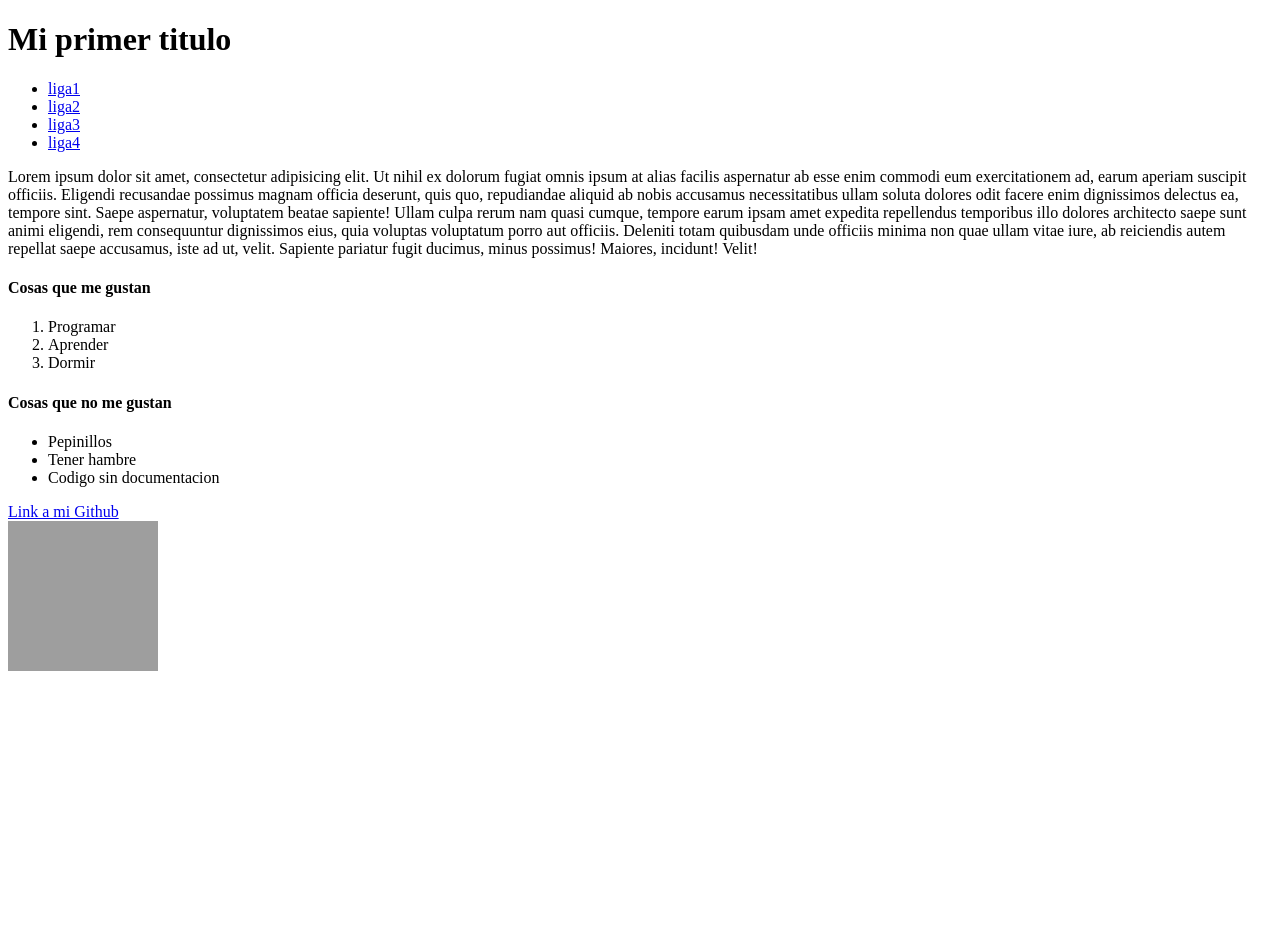
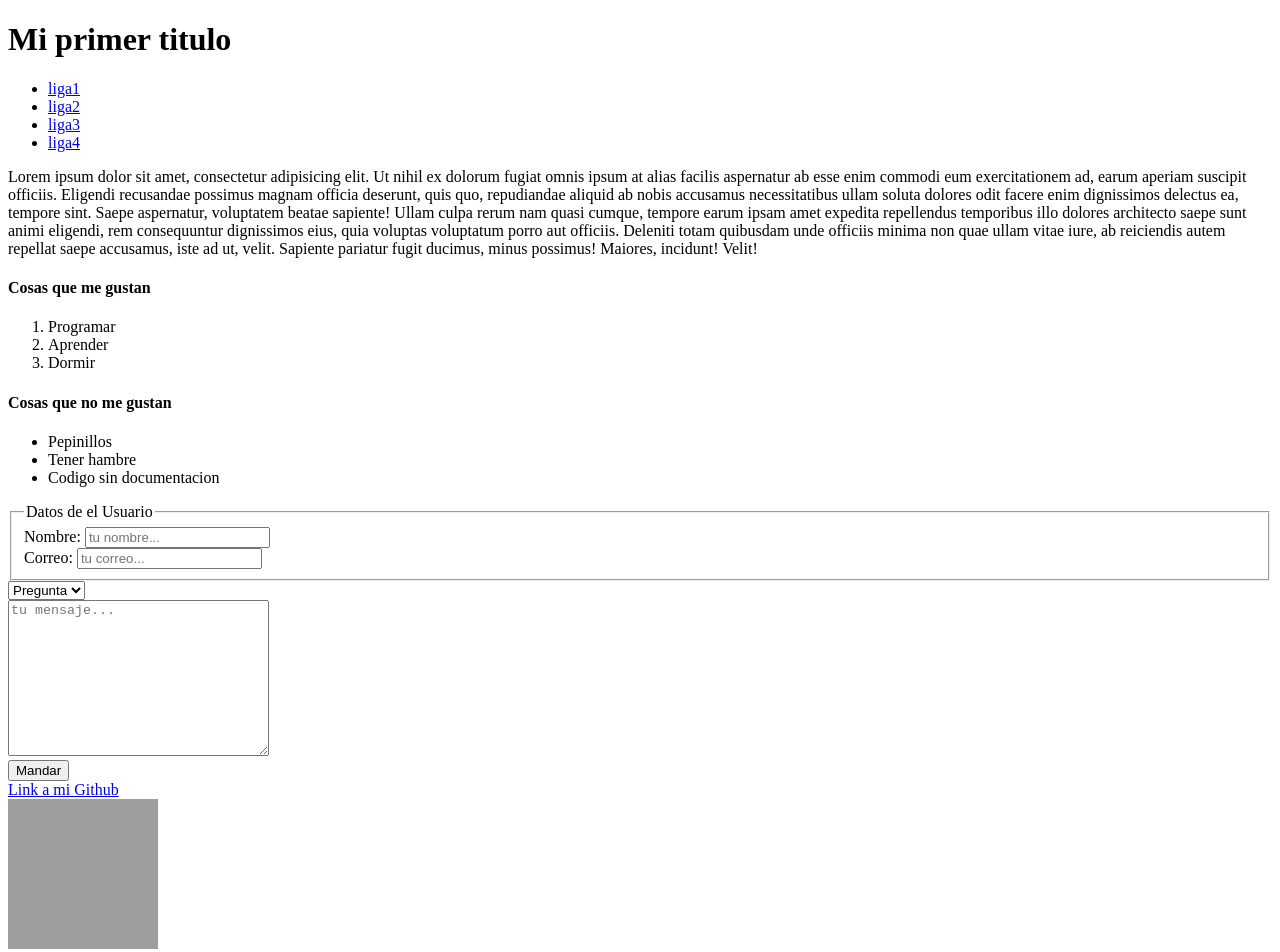
Before and after one commit to Arcej/mi-pagina, a plain HTML site: page index.html in a window 1280 px wide. Before the commit the page ends 800 px from the top, so only its background shows below. Drawn offline with Linux system fonts and the light colour scheme; grey boxes are pictures that could not be loaded.

Commit message:
Created page

```diff
--- a/index.html
+++ b/index.html
@@ -58,6 +58,40 @@ un documento de typo HTML5 -->
 			<li>Codigo sin documentacion</li>
 		</ul>
 	</section>
+	<!-- Creamos una forma -->
+	<form action="">
+		<!-- Crea un grupo de inputs-->
+		<fieldset>
+			<!-- Titulo de el grupo de inputs -->
+			<legend>Datos de el Usuario</legend>
+			<!-- Div que contiene controles de Input de Nombre -->
+			<div>
+				<!-- Etiqueta que describe la funcion de el input con ID de "nombre" para el usuario -->
+				<label for="nombre">Nombre:</label>
+				<!-- Input de tipo nombre -->
+				<input id="nombre" name="nombre" type="text" placeholder="tu nombre...">
+			</div>
+		<!-- Div que contiene controles de Input de Correo -->
+			<div>
+				<!-- Etiqueta que describe la funcion de el input con ID de "email" para el usuario -->
+				<label for="email">Correo:</label>
+				<!-- Input de tipo nombre -->
+				<input id="email" name="email" type="email" placeholder="tu correo...">
+			</div>
+		</fieldset>
+		<!-- Input de opcion multiple -->
+		<select name="tipo de mensaje" id="">
+			<!-- Opciones -->
+			<option value="pregunta">Pregunta</option>
+			<option value="solicitud">Solicitud</option>
+		</select>
+		<br>
+		<!-- Input de Mensaje de multiples lineas -->
+		<textarea name="message" id="" cols="30" rows="10" placeholder="tu mensaje..."></textarea>
+		<br>
+		<!-- Boton de Aceptar -->
+		<input type="submit" value="Mandar">
+	</form>
 	<!-- Pie de pagina -->
 	<footer>
 		<!-- Liga a su pagina de github -->
```
